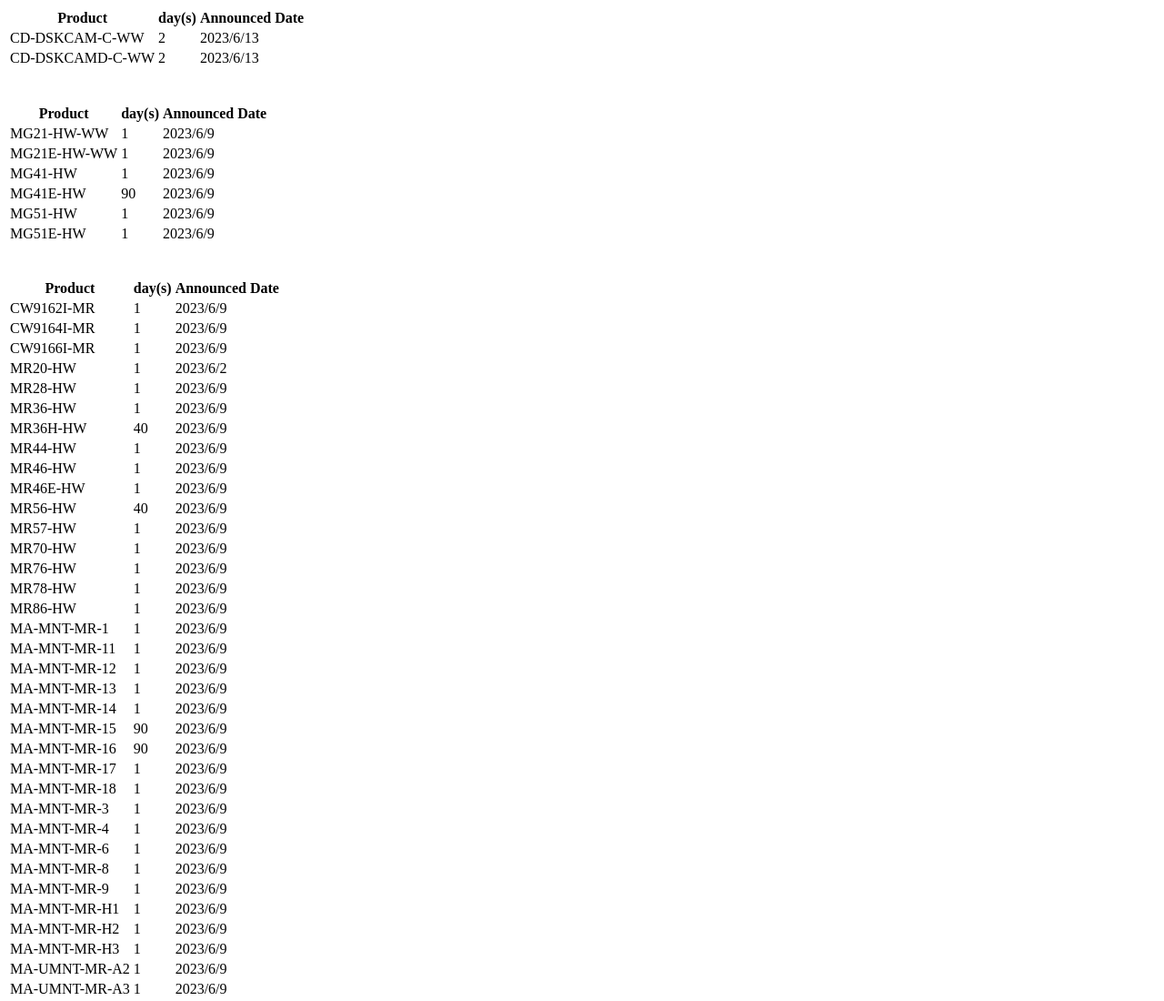
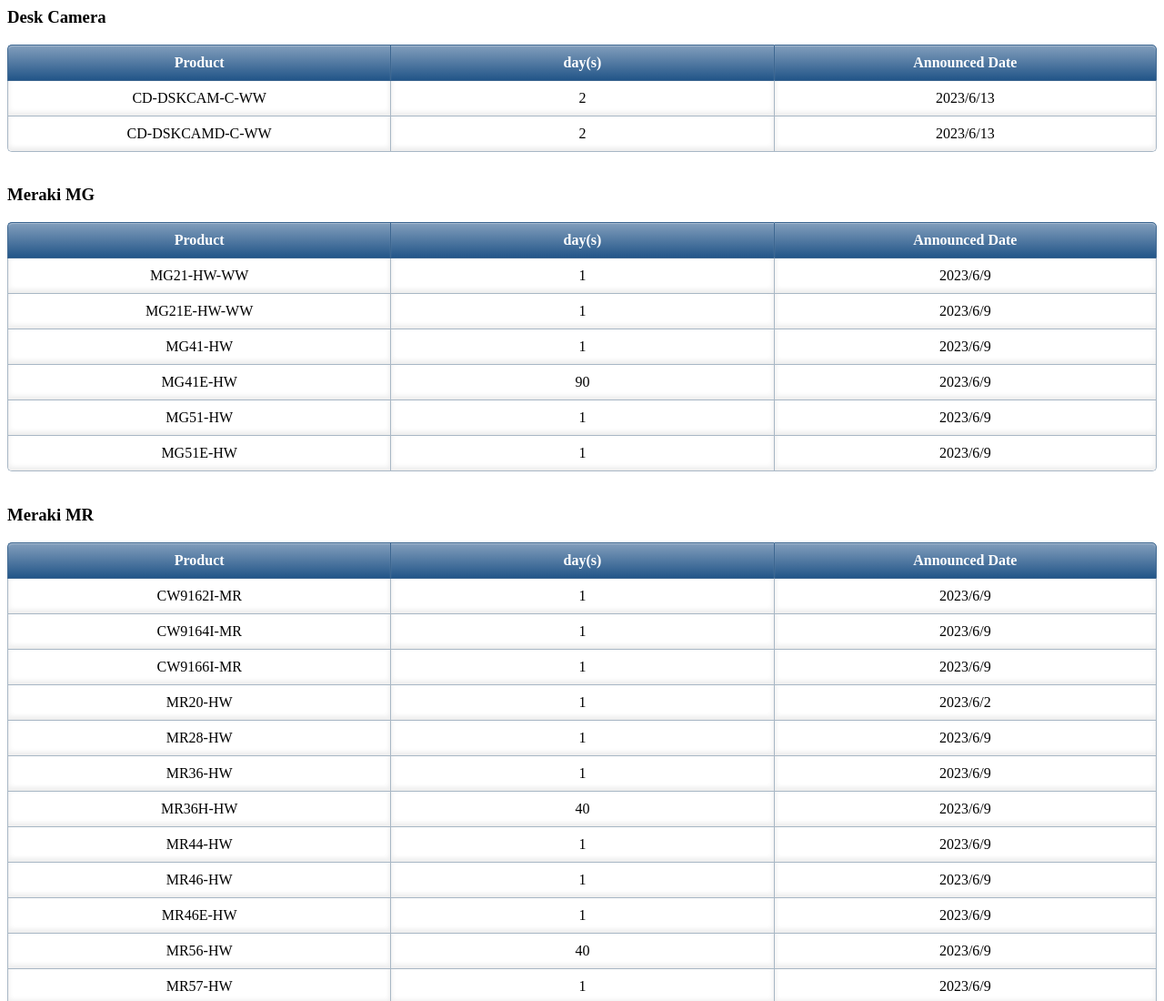
Before and after one commit to TatsuruYamakami/interop2023, a plain HTML site: page deliveryDate.html in a window 1280 px wide. Shown: the top 1100 px of the page at 91% size. Drawn offline with Linux system fonts and the light colour scheme.

Commit message:
Update deliveryDate.html

```diff
--- a/deliveryDate.html
+++ b/deliveryDate.html
@@ -5,16 +5,65 @@
     <META HTTP-EQUIV="X-UA-Compatible" content="IE=edge,chrome=1">
     <TITLE>DeliveryDate</TITLE>
 </HEAD>
-<body>
+<style>
+table{
+  width: 100%;
+  border-collapse:separate;
+  border-spacing: 0;
+}
+
+table th:first-child{
+  border-radius: 5px 0 0 0;
+}
+
+table th:last-child{
+  border-radius: 0 5px 0 0;
+  border-right: 1px solid #3c6690;
+}
+
+table th{
+  text-align: center;
+  color:white;
+  background: linear-gradient(#829ebc,#225588);
+  border-left: 1px solid #3c6690;
+  border-top: 1px solid #3c6690;
+  border-bottom: 1px solid #3c6690;
+  box-shadow: 0px 1px 1px rgba(255,255,255,0.3) inset;
+  width: 25%;
+  padding: 10px 0;
+}
+
+table td{
+  text-align: center;
+  border-left: 1px solid #a8b7c5;
+  border-bottom: 1px solid #a8b7c5;
+  border-top:none;
+  box-shadow: 0px -3px 5px 1px #eee inset;
+  width: 25%;
+  padding: 10px 0;
+}
+
+table td:last-child{
+  border-right: 1px solid #a8b7c5;
+}
+
+table tr:last-child td:first-child {
+  border-radius: 0 0 0 5px;
+}
+
+table tr:last-child td:last-child {
+  border-radius: 0 0 5px 0;
+}
+</style>
 
 <body>
-<h3>	<Desk Camera>	</h3>
+<h3>	Desk Camera	</h3>
 <table><tr><th>	Product	</th><th>	day(s)	</th><th>	Announced Date	</th></tr>
 <tr><td>	CD-DSKCAM-C-WW	</td><td>	2	</td><td>	2023/6/13	</td></tr>
 <tr><td>	CD-DSKCAMD-C-WW	</td><td>	2	</td><td>	2023/6/13	</td></tr></table>
 <br>
 
-<h3>	<Meraki MG>	</h3>
+<h3>	Meraki MG	</h3>
 <table><tr><th>	Product	</th><th>	day(s)	</th><th>	Announced Date	</th></tr>
 <tr><td>	MG21-HW-WW	</td><td>	1	</td><td>	2023/6/9	</td></tr>
 <tr><td>	MG21E-HW-WW	</td><td>	1	</td><td>	2023/6/9	</th></tr>
@@ -23,7 +72,7 @@
 <tr><td>	MG51-HW	</td><td>	1	</td><td>	2023/6/9	</td></tr>
 <tr><td>	MG51E-HW	</td><td>	1	</td><td>	2023/6/9	</td></tr></table>
 <br>
-<h3>	<Meraki MR>	</h3>
+<h3>	Meraki MR	</h3>
 <table><tr><th>	Product	</th><th>	day(s)	</th><th>	Announced Date	</th></tr>
 <tr><td>	CW9162I-MR	</td><td>	1	</td><td>	2023/6/9	</td></tr>
 <tr><td>	CW9164I-MR	</td><td>	1	</td><td>	2023/6/9	</th></tr>
@@ -61,7 +110,7 @@
 <tr><td>	MA-UMNT-MR-A2	</td><td>	1	</td><td>	2023/6/9	</th></tr>
 <tr><td>	MA-UMNT-MR-A3	</td><td>	1	</td><td>	2023/6/9	</td></tr></table>
 <br>
-<h3>	<Meraki MS>	</h3>
+<h3>	Meraki MS	</h3>
 <table><tr><th>	Product	</th><th>	day(s)	</th><th>	Announced Date	</th></tr>
 <tr><td>	MS120-24-HW	</td><td>	1	</td><td>	2023/6/9	</td></tr>
 <tr><td>	MS120-24P-HW	</td><td>	80	</td><td>	2023/6/9	</th></tr>
@@ -116,7 +165,7 @@
 <tr><td>	MS425-32-HW	</td><td>	1	</td><td>	2023/6/9	</td></tr>
 <tr><td>	MS450-12-HW	</td><td>	90	</td><td>	2023/6/9	</td></tr></table>
 <br>
-<h3>	<Meraki Z3/MX>	</h3>
+<h3>	Meraki Z3/MX	</h3>
 <table><tr><th>	Product	</th><th>	day(s)	</th><th>	Announced Date	</th></tr>
 <tr><td>	Z3-HW	</td><td>	1	</td><td>	2023/6/9	</td></tr>
 <tr><td>	MX105-HW	</td><td>	1	</td><td>	2023/6/9	</th></tr>
@@ -133,7 +182,7 @@
 <tr><td>	MX95-HW	</td><td>	1	</td><td>	2023/6/9	</td></tr>
 <tr><td>	MA-ANT-MX	</td><td>	1	</td><td>	2023/6/9	</td></tr></table>
 <br>
-<h3>	<Meraki MV>	</h3>
+<h3>	Meraki MV	</h3>
 <table><tr><th>	Product	</th><th>	day(s)	</th><th>	Announced Date	</th></tr>
 <tr><td>	MV12N-HW	</td><td>	1	</td><td>	2023/6/9	</td></tr>
 <tr><td>	MV12W-HW	</td><td>	1	</td><td>	2023/6/9	</th></tr>
@@ -168,7 +217,7 @@
 <tr><td>	MA-MNT-MV-88	</td><td>	90	</td><td>	2023/6/9	</td></tr>
 <tr><td>	MA-PWR-MV-LV	</td><td>	1	</td><td>	2023/6/9	</td></tr></table>
 <br>
-<h3>	<Meraki MT>	</h3>
+<h3>	Meraki MT	</h3>
 <table><tr><th>	Product	</th><th>	day(s)	</th><th>	Announced Date	</th></tr>
 <tr><td>	MT10-HW	</td><td>	1	</td><td>	2023/6/9	</td></tr>
 <tr><td>	MT11-HW	</td><td>	1	</td><td>	2023/6/9	</th></tr>
```
